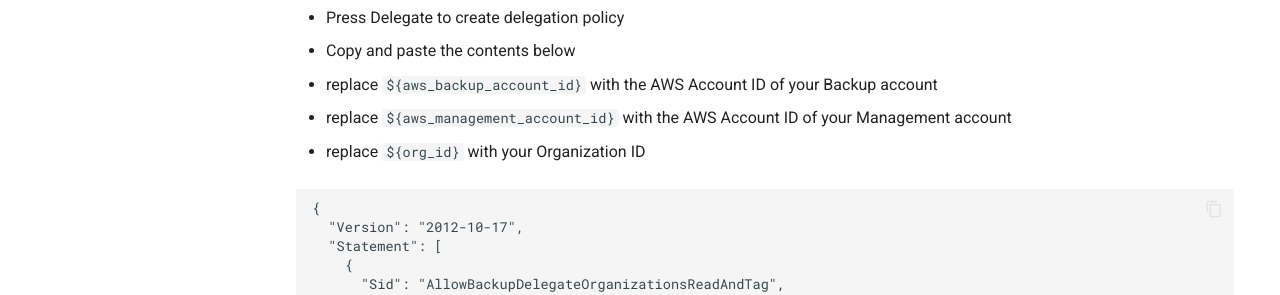
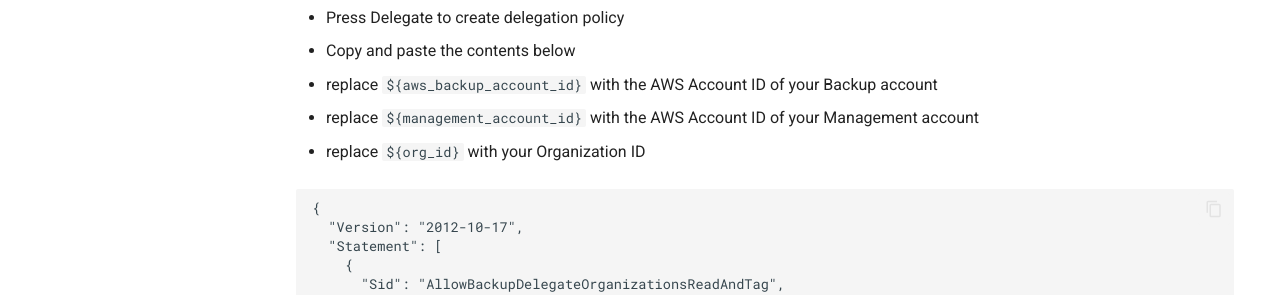
Before and after one commit to nationalarchives/terraform-aws-immutable-aws-backup, an MkDocs documentation site: the page built from docs/org-policy.md, in a window 1280 px wide and 900 px high. Shown: the part 351-646 px from the top of the window. Built offline with MkDocs 1.6.1 and Material for MkDocs 9.7.7, drawn with Linux system fonts in a browser that asks for light colours; comment, search, counter and statistics services are not loaded.

Commit message:
Correct documentation following CoPilot comment

```diff
--- a/docs/org-policy.md
+++ b/docs/org-policy.md
@@ -12,7 +12,7 @@ An example delegation policy for this purpose is provided below.
 
 - replace `${aws_backup_account_id}` with the AWS Account ID of your Backup account
 
-- replace `${aws_management_account_id}` with the AWS Account ID of your Management account
+- replace `${management_account_id}` with the AWS Account ID of your Management account
 
 - replace `${org_id}` with your Organization ID
 
```
